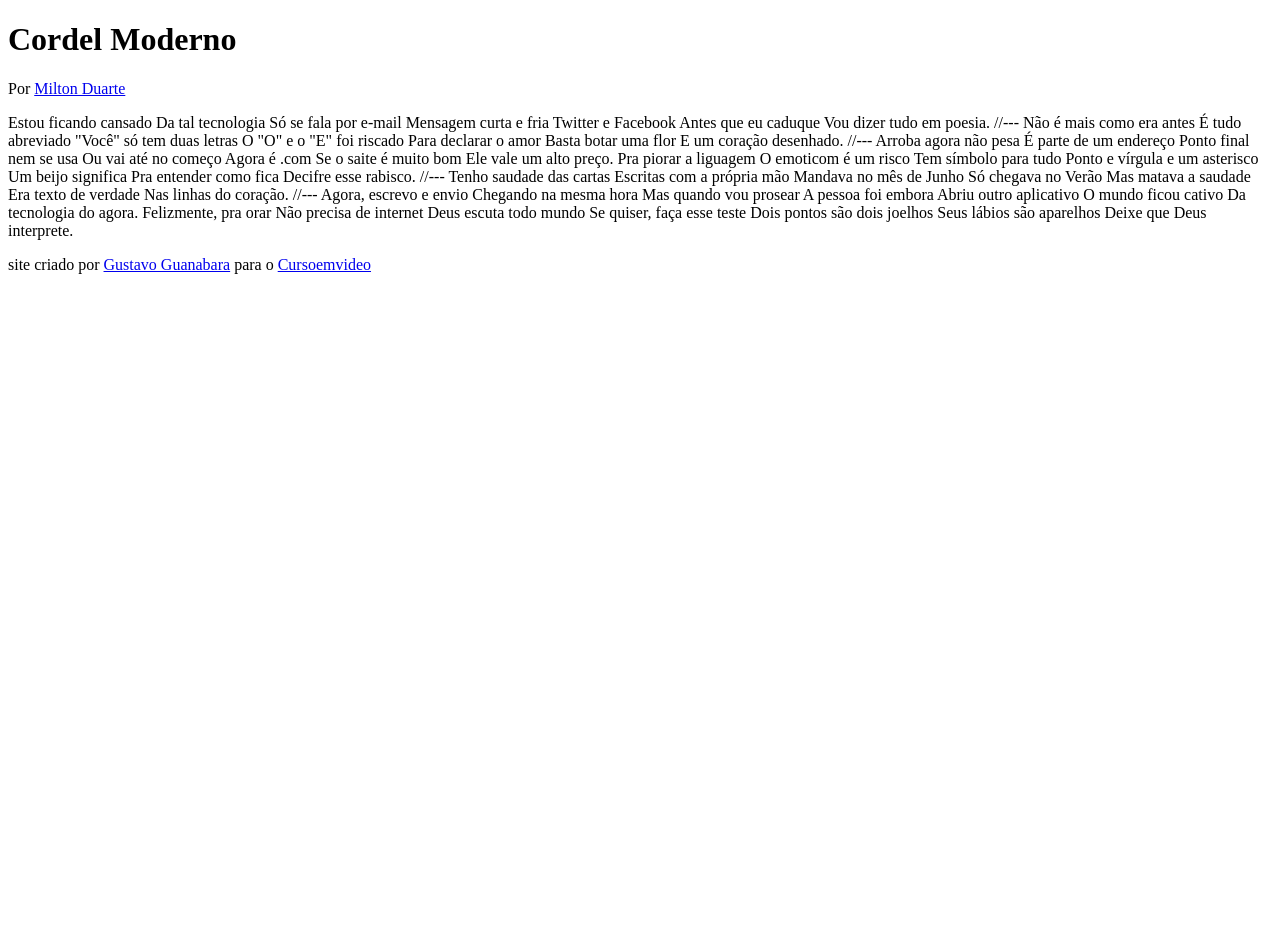
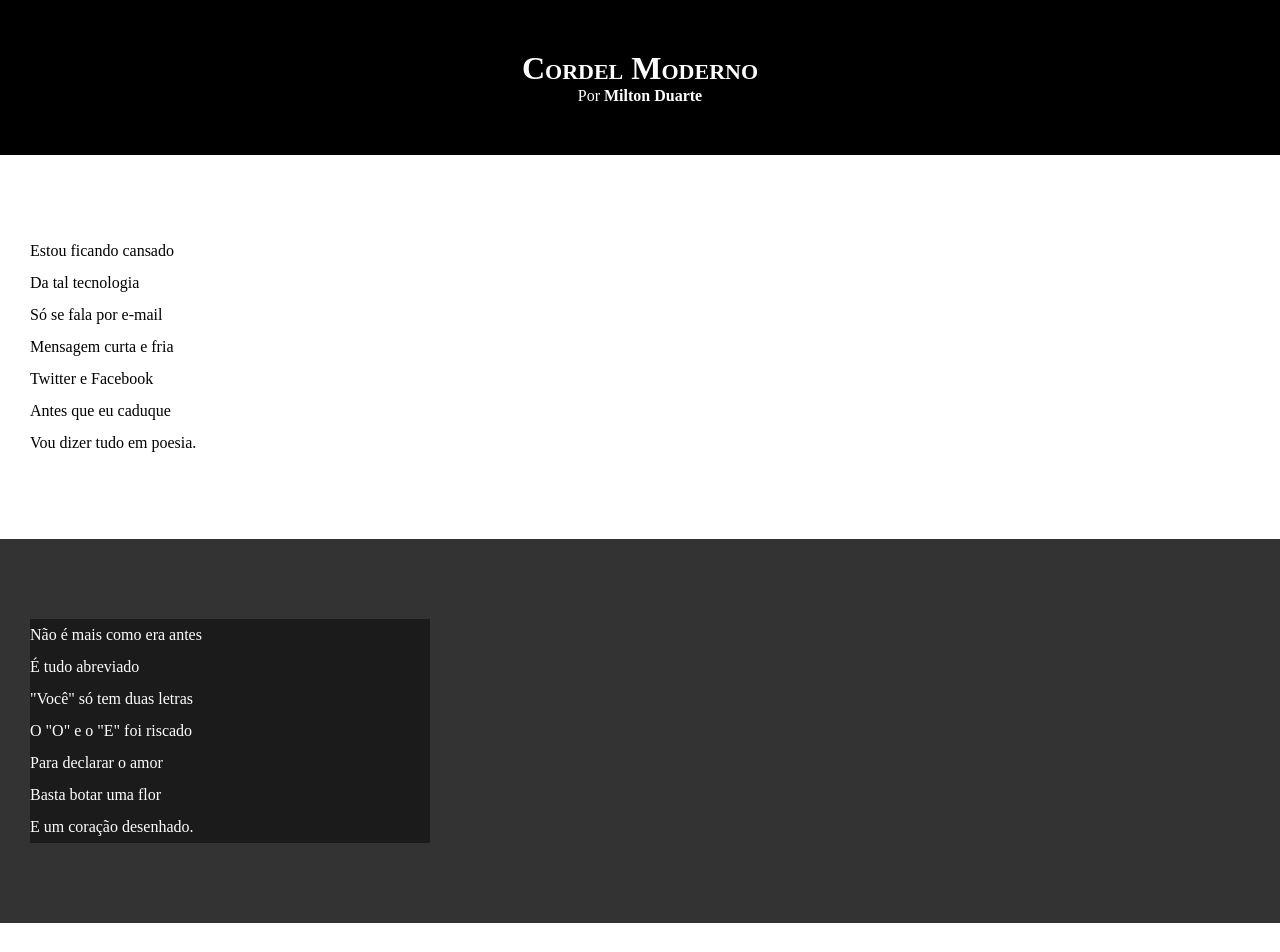
Before and after one commit to JoaoVitorGomesDeFarias/curso-html-css, a plain HTML site: page exercicios/desafio12/index.html in a window 1280 px wide. Shown: the top 952 px of the page. Before the commit the page ends 800 px from the top, so only its background shows below. Drawn offline with Linux system fonts and the light colour scheme.

Commit message:
atualizei estilos do desafio 12

```diff
--- a/exercicios/desafio12/index.html
+++ b/exercicios/desafio12/index.html
@@ -5,6 +5,7 @@
     <meta http-equiv="X-UA-Compatible" content="IE=edge">
     <meta name="viewport" content="width=device-width, initial-scale=1.0">
     <title>Cordel Mordeno</title>
+    <link rel="stylesheet" href="style.css">
 </head>
 <body>
     <header>
@@ -12,69 +13,96 @@
         <p>Por <a href="https://www.recantodasletras.com.br/poesias/3186743]" target="_blank">Milton Duarte</a></p>
     </header>
 
-    Estou ficando cansado
-    Da tal tecnologia
-    Só se fala por e-mail
-    Mensagem curta e fria
-    Twitter e Facebook
-    Antes que eu caduque
-    Vou dizer tudo em poesia.
 
-    //---
+        <section class="normal">
+            <p>
+                Estou ficando cansado <br>
+                Da tal tecnologia<br>
+                Só se fala por e-mail<br>
+                Mensagem curta e fria<br>
+                Twitter e Facebook<br>
+                Antes que eu caduque<br>
+                Vou dizer tudo em poesia.
+            </p>
+        </section>
 
-    Não é mais como era antes
-    É tudo abreviado
-    "Você" só tem duas letras
-    O "O" e o "E" foi riscado
-    Para declarar o amor
-    Basta botar uma flor
-    E um coração desenhado.
 
-    //---
 
-    Arroba agora não pesa
-    É parte de um endereço
-    Ponto final nem se usa
-    Ou vai até no começo
-    Agora é .com
-    Se o saite é muito bom
-    Ele vale um alto preço.
 
-    Pra piorar a liguagem
-    O emoticom é um risco
-    Tem símbolo para tudo
-    Ponto e vírgula e um asterisco
-    Um beijo significa
-    Pra entender como fica
-    Decifre esse rabisco.
+        <section class="imagem">
+            <p>
+                Não é mais como era antes<br>
+                É tudo abreviado<br>
+                "Você" só tem duas letras<br>
+                O "O" e o "E" foi riscado<br>
+                Para declarar o amor<br>
+                Basta botar uma flor<br>
+                E um coração desenhado.
+            </p>
+        </section>
 
-    //---
 
-    Tenho saudade das cartas
-    Escritas com a própria mão
-    Mandava no mês de Junho
-    Só chegava no Verão
-    Mas matava a saudade
-    Era texto de verdade
-    Nas linhas do coração.
 
-    //---
+        <section class="normal">
+            <p>
+                Arroba agora não pesa<br>
+                É parte de um endereço<br>
+                Ponto final nem se usa<br>
+                Ou vai até no começo<br>
+                Agora é .com<br>
+                Se o saite é muito bom<br>
+                Ele vale um alto preço.
+            </p>
+            <p>
+                Pra piorar a liguagem<br>
+                O emoticom é um risco<br>
+                Tem símbolo para tudo<br>
+                Ponto e vírgula e um asterisco<br>
+                Um beijo significa<br>
+                Pra entender como fica<br>
+                Decifre esse rabisco.
+            </p>
+        </section>
 
-    Agora, escrevo e envio
-    Chegando na mesma hora
-    Mas quando vou prosear
-    A pessoa foi embora
-    Abriu outro aplicativo
-    O mundo ficou cativo
-    Da tecnologia do agora.
 
-    Felizmente, pra orar
-    Não precisa de internet
-    Deus escuta todo mundo
-    Se quiser, faça esse teste
-    Dois pontos são dois joelhos
-    Seus lábios são aparelhos
-    Deixe que Deus interprete.
+
+
+        <section class="imagem">
+            <p>
+                Tenho saudade das cartas<br>
+                Escritas com a própria mão<br>
+                Mandava no mês de Junho<br>
+                Só chegava no Verão<br>
+                Mas matava a saudade<br>
+                Era texto de verdade<br>
+                Nas linhas do coração.
+            </p>
+        </section>
+
+
+
+
+
+        <section class="normal">
+            <p>
+                Agora, escrevo e envio<br>
+                Chegando na mesma hora<br>
+                Mas quando vou prosear<br>
+                A pessoa foi embora <br>
+                Abriu outro aplicativo<br>
+                O mundo ficou cativo<br>
+                Da tecnologia do agora.
+            </p>
+            <p>
+                Felizmente, pra orar<br>
+                Não precisa de internet<br>
+                Deus escuta todo mundo<br>
+                Se quiser, faça esse teste<br>
+                Dois pontos são dois joelhos<br>
+                Seus lábios são aparelhos<br>
+                Deixe que Deus interprete.
+            </p>
+        </section>
     <footer>
         <p>site criado por <a href="https://gustavoguanabara.github.io" target="_blank">Gustavo Guanabara</a> para o <a href="https://www.cursoemvideo.com" target="_blank">Cursoemvideo</a></p>
     </footer>
--- /dev/null
+++ b/exercicios/desafio12/style.css
@@ -0,0 +1,68 @@
+@charset "UTF-8";
+
+*{
+    margin: 0px;
+    padding: 0px;
+}
+
+html,body{
+    min-height: 100vh;
+    background-color: darkgray;
+}
+
+header{
+    background-color: black;
+    color: white;
+    text-align: center;
+}
+
+header > h1{
+    padding-top: 50px;
+    font-variant: small-caps;
+}
+
+header > p{
+    padding-bottom: 50px;
+
+}
+
+a{
+    color: white;
+    text-decoration: none;
+    font-weight: bolder;
+}
+
+a:hover{
+    text-decoration: underline;
+}
+
+section{
+    padding-top: 10vh;
+    padding-bottom: 10vh;
+    line-height: 2em;
+    padding-left: 30px;
+
+}
+
+section.normal{
+    background-color: white;
+    color: black;
+}
+
+section.imagem{
+    background-color: rgb(51, 51, 51);
+    color: white;
+
+}
+
+section.imagem > p{
+    width: 400px;
+    background-color: rgba(0, 0, 0, 0.479);
+}
+
+footer{
+    background-color: black;
+    color: white;
+    text-align: center;
+    padding: 10px;
+}
```
